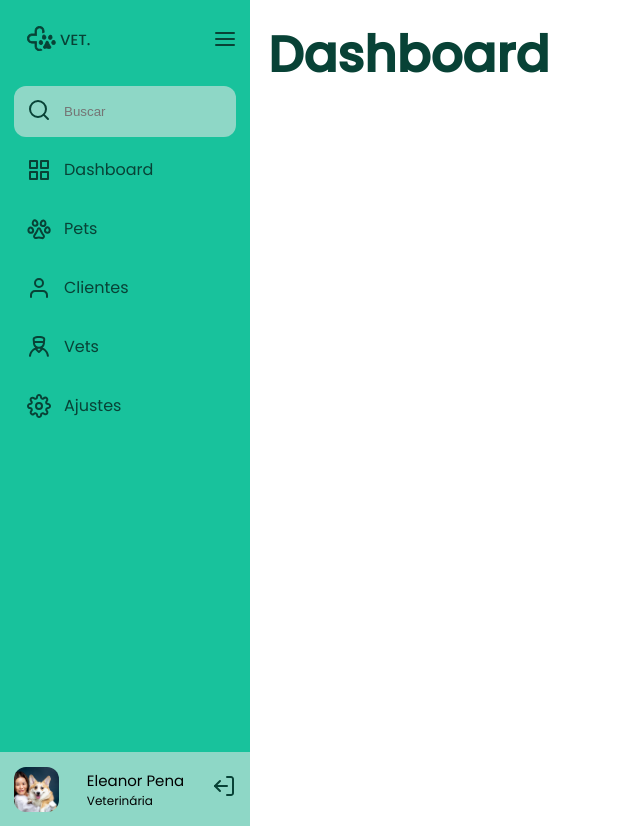
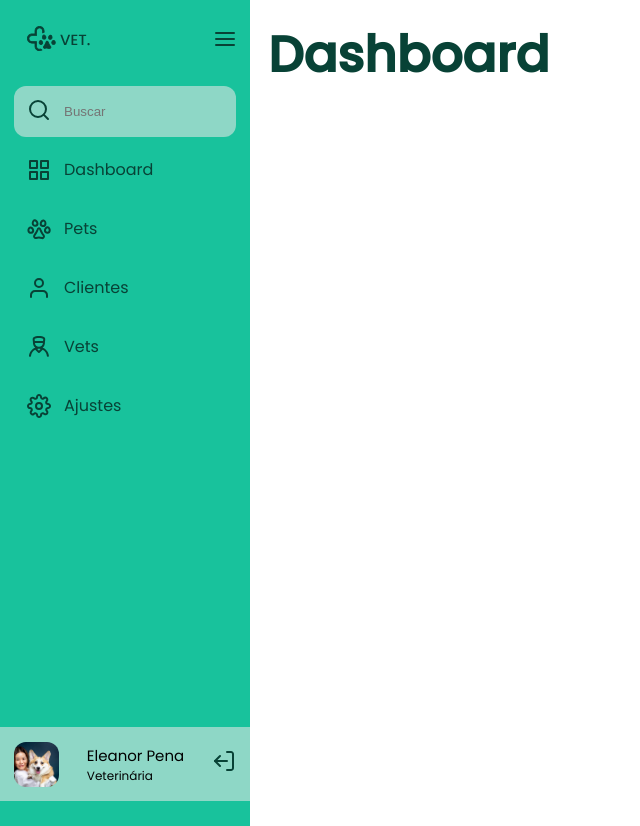
Before and after one commit to nicolepeiker/desafio-sidebar, a plain HTML site: page index.html in a window 1280 px wide. Shown: the whole page, without its empty margins (0-640 px from the left). Drawn offline with Linux system fonts and the light colour scheme; files whose address does not match are found by name.

Commit message:
alteração na posição do container de doas do veterinario

```diff
--- a/style.css
+++ b/style.css
@@ -97,7 +97,7 @@ nav ul li a img {
   width: 222px;
   height: 60px;
   position: absolute;
-  bottom: 0;
+  bottom: 25px;
   left: 0;
   background: var(--light-green);
   padding: 7px 14px;
```
